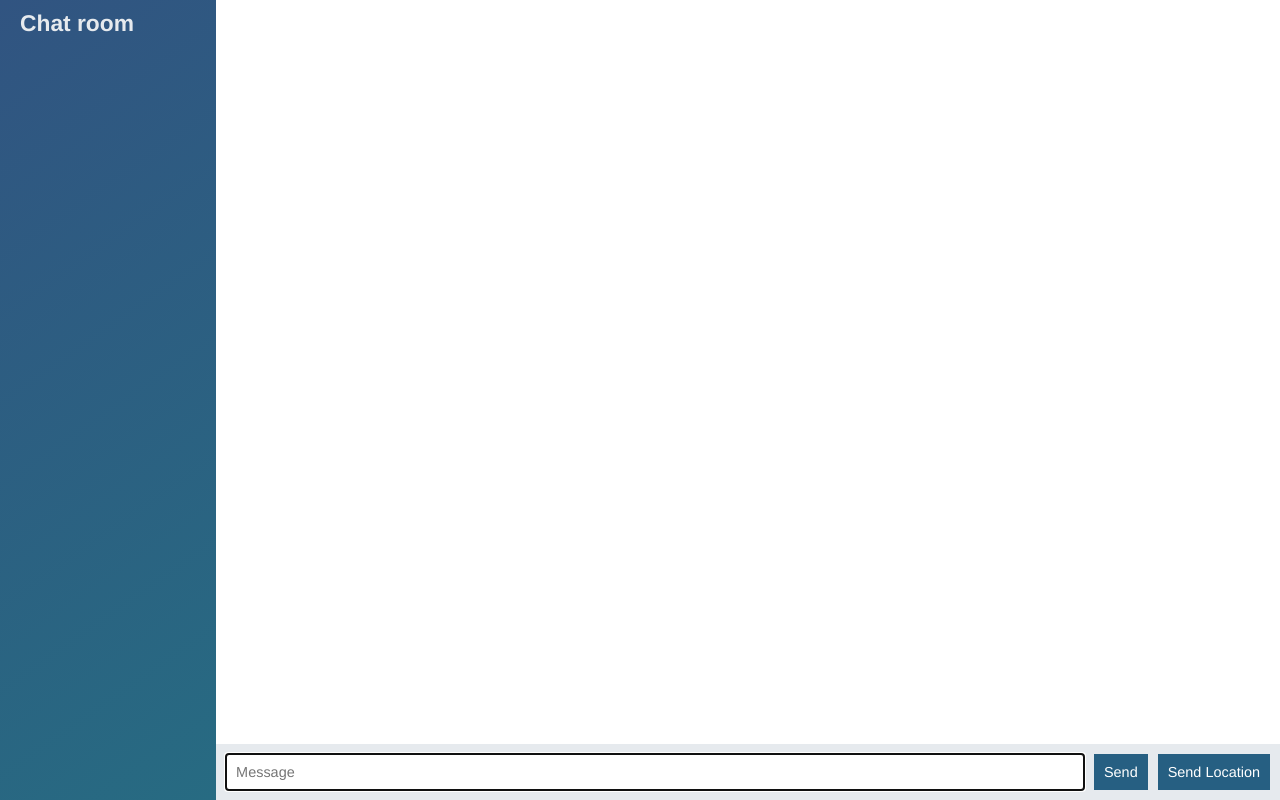
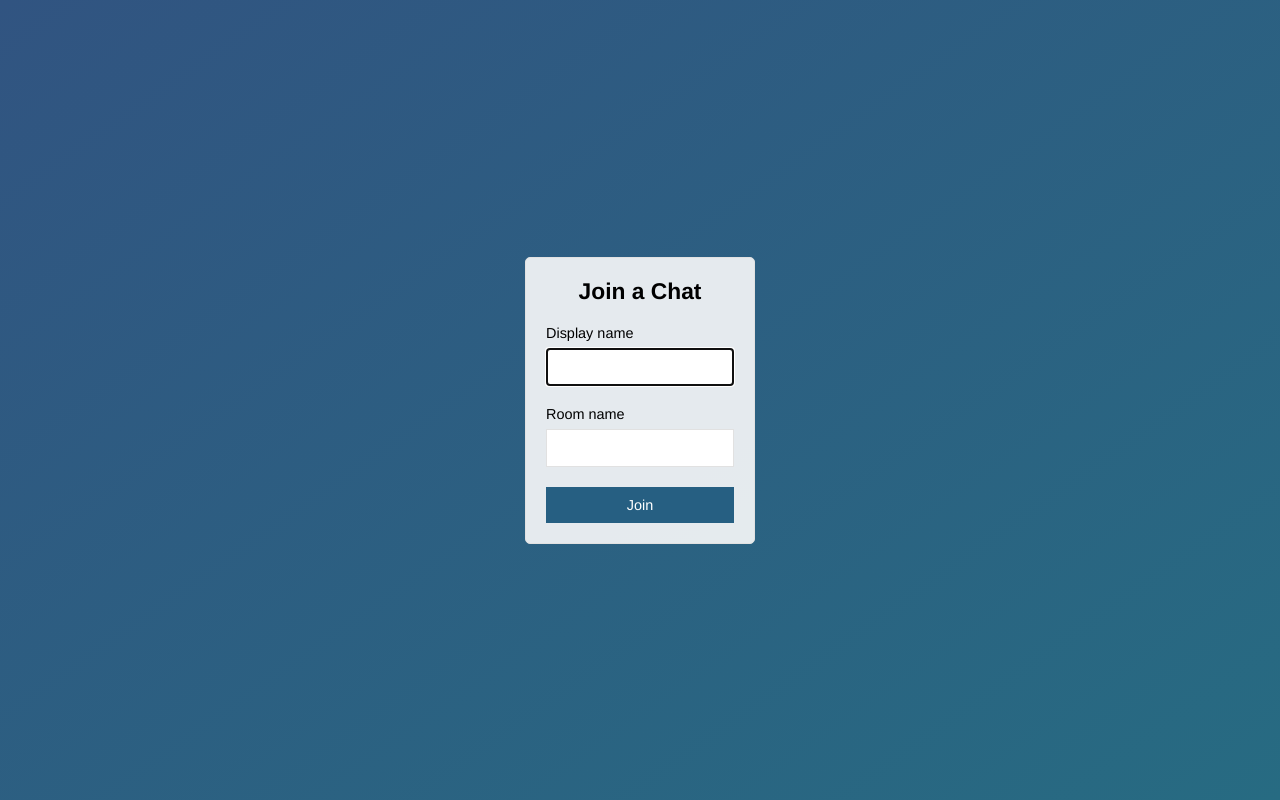
Before and after one commit to s64park/node-chat-app, a website: page public/index.html in a window 1280 px wide. Drawn offline with nearby package versions, Linux system fonts and the light colour scheme; no server answers.

Commit message:
Add join page that submits to chat.html

```diff
--- a/public/index.html
+++ b/public/index.html
@@ -2,55 +2,28 @@
 <html>
 <head>
     <meta charset="UTF-8">
-    <title>Title</title>
+    <title>Join | ChatApp</title>
+    <meta name="viewport" content="width=device-width, initial-scale=1, user-scalable=no">
     <link rel="stylesheet" href="/css/style.css" />
 </head>
-<body class="chat">
-    <div class="chat__sidebar">
-        <h3>Chat room</h3>
-        <div id="users"></div>
+<body class="centered-form">
+    <div class="centered-form__form">
+        <form action="/chat.html">
+            <div class="form-field">
+                <h3>Join a Chat</h3>
+            </div>
+            <div class="form-field">
+                <label>Display name</label>
+                <input type="text" name="name" autofocus />
+            </div>
+            <div class="form-field">
+                <label>Room name</label>
+                <input type="text" name="room" />
+            </div>
+            <div class="form-field">
+                <button>Join</button>
+            </div>
+        </form>
     </div>
-    <div class="chat__main">
-        <ol id="messages" class="chat__messages"></ol>
-        <div class="chat__footer">
-            <form id="message-form">
-                <input name="message" type="text" placeholder="Message" autofocus autocomplete="off" />
-                <button>Send</button>
-            </form>
-            <button id="send-location">Send Location</button>
-        </div>
-    </div>
-
-    <script id="message-template" type="text/template">
-        <li class="message">
-            <div class="message__title">
-                <h4>{{from}}</h4>
-                <span>{{createdAt}}</span>
-            </div>
-            <div class="message__body">
-                <p>{{text}}</p>
-            </div>
-        </li>
-    </script>
-    <script id="location-message-template" type="text/template">
-        <li class="message">
-            <div class="message__title">
-                <h4>{{from}}</h4>
-                <span>{{createdAt}}</span>
-            </div>
-            <div class="message__body">
-                <a href="{{url}}" target="_blank">My current location</a>
-            </div>
-        </li>
-    </script>
-
-    <script src="/socket.io/socket.io.js"></script>
-    <script
-            src="https://code.jquery.com/jquery-3.1.1.min.js"
-            integrity="sha256-hVVnYaiADRTO2PzUGmuLJr8BLUSjGIZsDYGmIJLv2b8="
-            crossorigin="anonymous"></script>
-    <script src="/js/libs/moment.js"></script>
-    <script src="/js/libs/mustache.js"></script>
-    <script src="/js/index.js"></script>
 </body>
 </html>
```
Also changed, not shown: public/chat.html (added, +57 -0 lines), public/js/chat.js (renamed from public/js/index.js).
